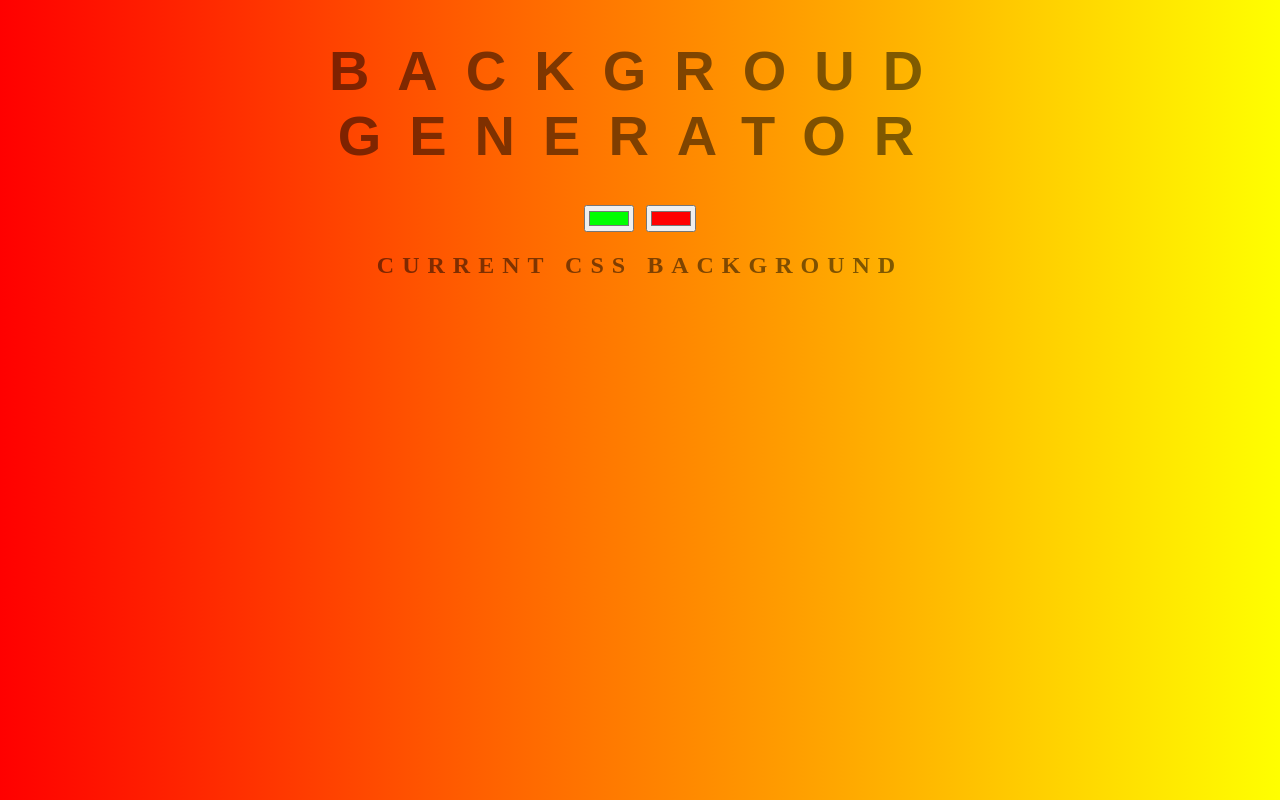
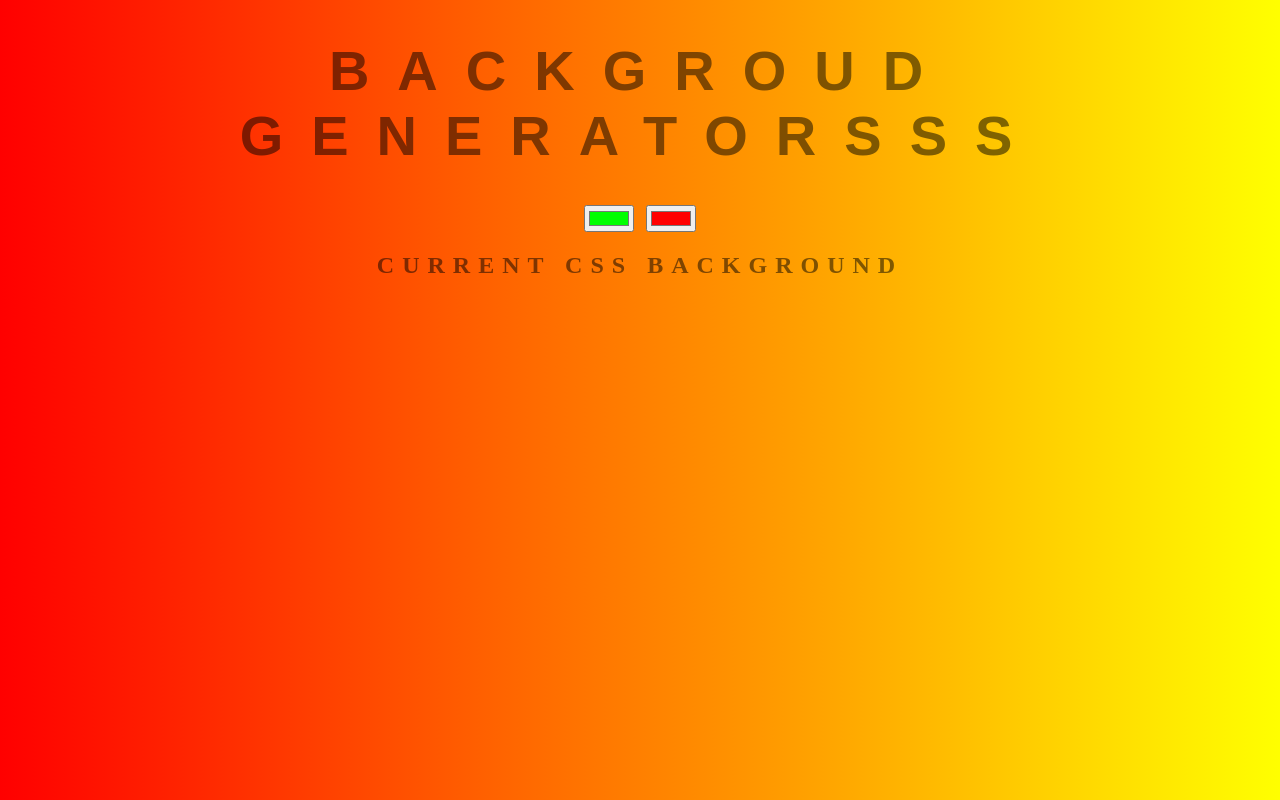
Before and after one commit to JLParriego/backgroundGenerator, a plain HTML site: page index.html in a window 1280 px wide. Drawn offline with Linux system fonts and the light colour scheme.

Commit message:
first change

```diff
--- a/index.html
+++ b/index.html
@@ -5,7 +5,7 @@
 	<link rel="stylesheet" type="text/css" href="style.css">
 </head>
 <body id="gradient">
-	<h1>Backgroud Generator</h1>
+	<h1>Backgroud Generatorsss</h1>
 	<input class="color1" type="color"  name="color1" value="#00ff00">
 	<input class="color2" type="color"  name="color2" value="#ff0000">
 	<h2>Current CSS Background</h2>
```
